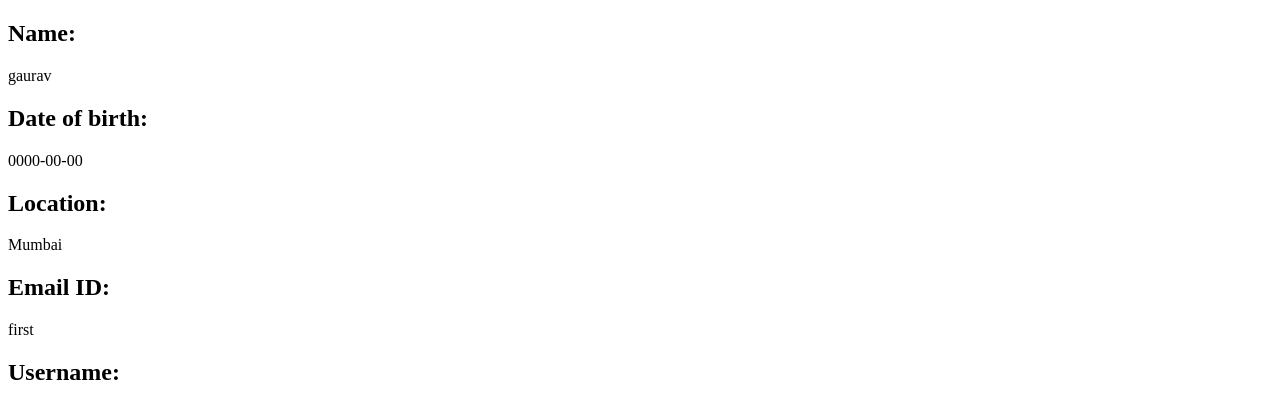
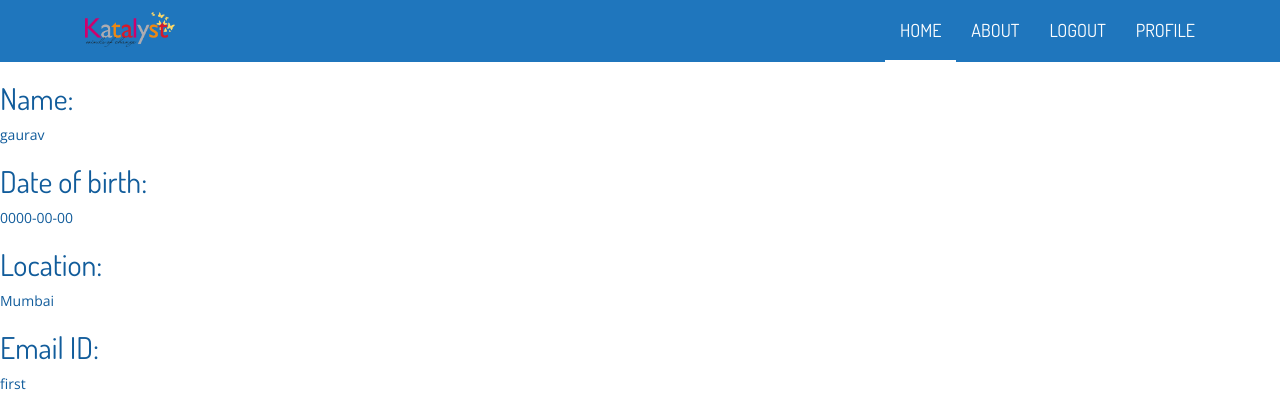
Before and after one commit to Mumbai2016/team-20, a PHP site: page /profile.php in a window 1280 px wide. Shown: the top 407 px of the page. Run offline with PHP 8.4, Linux system fonts and the light colour scheme; a user stored in the database is signed in; data comes from the database, SQL or seed files in the repository; some libraries are stand-ins or nearby versions.

Commit message:
all files

```diff
--- a/menteeindex.php
+++ b/menteeindex.php
@@ -150,7 +150,7 @@ $conn = new mysqli($host,$username,$password,$database);
     <div style="border: solid black 1px;
       height: 30px;
       width: 500px;float:left;">
-          <div style="height: 30px; width:300px; background-color: blue;" ></div>
+          <div style="height: 30px; width:200px; background-color: blue;" ></div>
     </div>
     </div>
     <script src="http://code.jquery.com/jquery.js"></script>
--- a/profile.php
+++ b/profile.php
@@ -1,3 +1,34 @@
+<!DOCTYPE html>
+<html class="no-js">
+    <head>
+        <meta charset="utf-8">
+        <title>KATALYST / Non-profit responsive Bootstrap HTML5 template</title>
+        <meta name="description" content="">
+        <meta name="viewport" content="width=device-width, initial-scale=1">
+        <!-- Fonts -->
+        <link href='http://fonts.googleapis.com/css?family=Open+Sans:400,300,700' rel='stylesheet' type='text/css'>
+        <link href='http://fonts.googleapis.com/css?family=Dosis:400,700' rel='stylesheet' type='text/css'>
+
+        <!-- Bootsrap -->
+        <link rel="stylesheet" href="assets/css/bootstrap.min.css">
+
+        <!-- Font awesome -->
+        <link rel="stylesheet" href="assets/css/font-awesome.min.css">
+
+        <!-- Owl carousel -->
+        <link rel="stylesheet" href="assets/css/owl.carousel.css">
+
+        <!-- Template main Css -->
+        <link rel="stylesheet" href="assets/css/style.css">
+
+        <!-- Modernizr -->
+        <script src="assets/js/modernizr-2.6.2.min.js"></script>
+
+    <script src="http://code.jquery.com/jquery.js"></script>
+    <script src="http://netdna.bootstrapcdn.com/bootstrap/3.0.0/js/bootstrap.min.js"></script>
+
+
+    </head>
 <?php
 	session_start();
 ?>
@@ -31,6 +62,52 @@
 		</head>
 
 		<body>
+		<nav class="navbar navbar-static-top">
+
+
+            <div class="navbar-main">
+
+              <div class="container">
+
+                <div class="navbar-header">
+                  <button type="button" class="navbar-toggle collapsed" data-toggle="collapse" data-target="#navbar" aria-expanded="false" aria-controls="navbar">
+
+                    <span class="sr-only">Toggle navigation</span>
+                    <span class="icon-bar"></span>
+                    <span class="icon-bar"></span>
+                    <span class="icon-bar"></span>
+
+                  </button>
+
+                  <a class="navbar-brand" href="index.html"><img style="max-height:35px; margin-top: -3px;margin-left: 0px;background-color:" src="image/logo1.png"></a>
+
+                </div>
+
+                <div id="navbar" class="navbar-collapse collapse pull-right">
+
+                  <ul class="nav navbar-nav">
+
+                    <li><a class="is-active" href="index.html">HOME</a></li>
+                    <li><a href="about.html">ABOUT</a></li>
+
+                    <li><a href="index.html">LOGOUT</a></li>
+                    <?php
+	  if($_SESSION['role']=='Mentor')
+	  echo'<li><a href="profile.php">PROFILE</a></li>';
+	  else
+	  echo'<li><a href="profile-mentee.php">PROFILE</a></li>';
+	 ?>
+
+                  </ul>
+
+                </div> <!-- /#navbar -->
+
+              </div> <!-- /.container -->
+
+            </div> <!-- /.navbar-main -->
+
+
+        </nav>
 		<p>
 		<h2>Name:</h2>
 		<?php
```
Also changed, not shown: profile-mentee.php (+77 -0 lines).
